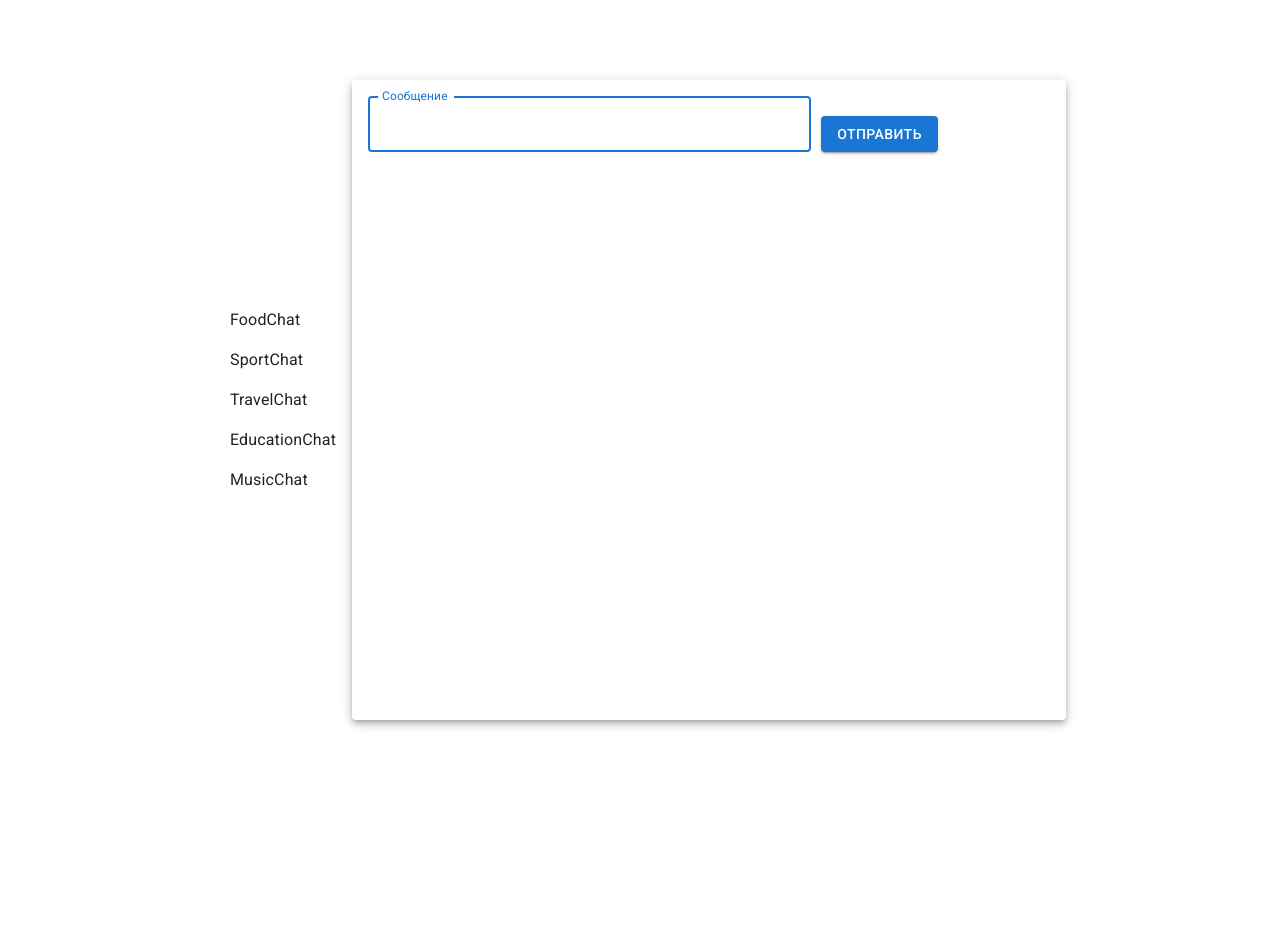
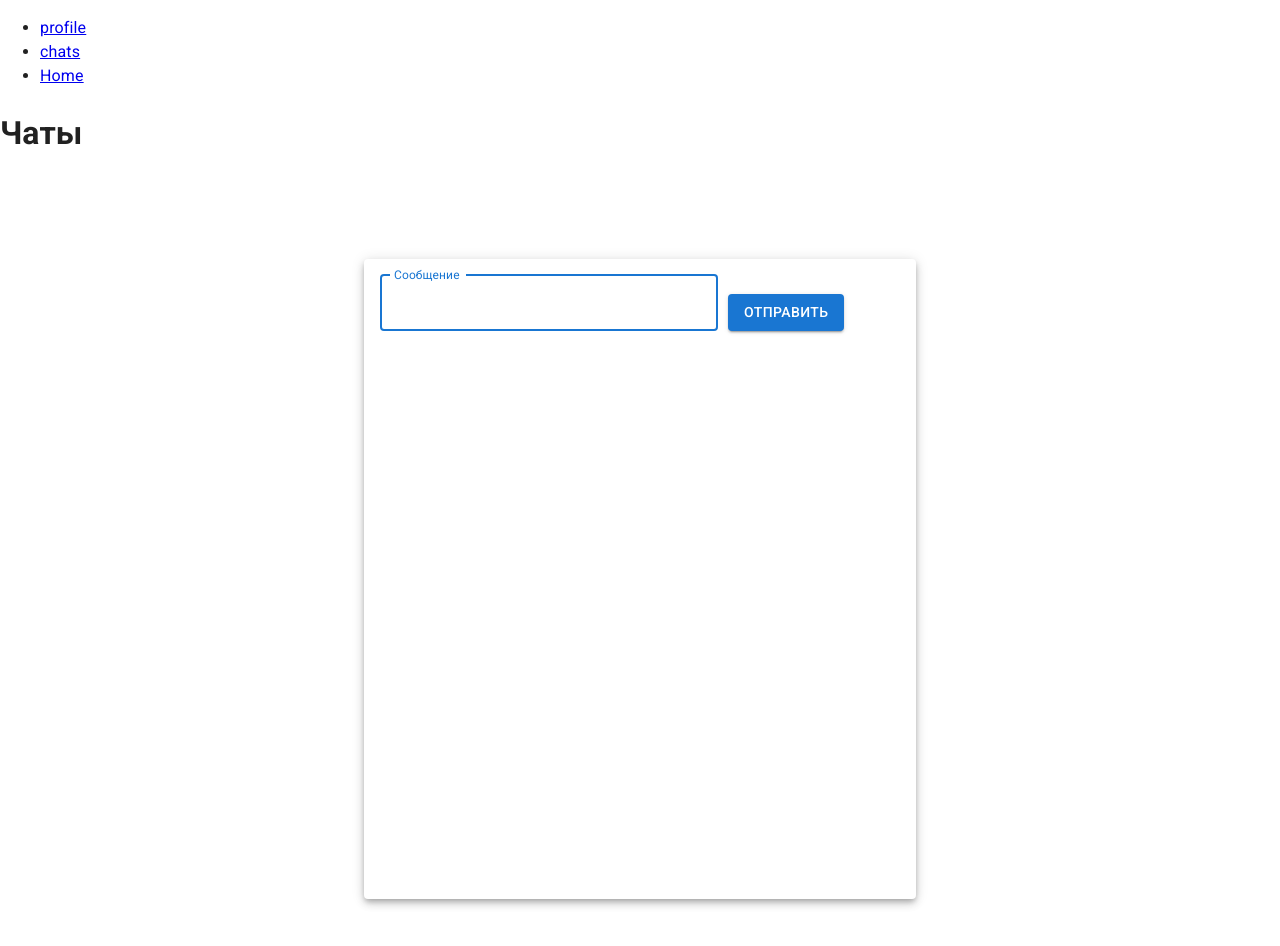
Before and after one commit to katrinCoder/ReactHW, a React (Create React App) app: page /chats in a window 1280 px wide. Shown: the top 946 px of the page. Before the commit the page ends 800 px from the top, so only its background shows below. Built offline with nearby package versions, Linux system fonts and the light colour scheme.

Commit message:
1. Установлен роутер
2. Добавлены пути к страницам
3. Разбросаны по компонентам страницы

```diff
--- a/package.json
+++ b/package.json
@@ -15,6 +15,7 @@
     "nanoid": "^3.3.1",
     "react": "^17.0.2",
     "react-dom": "^17.0.2",
+    "react-router-dom": "^6.2.2",
     "react-scripts": "5.0.0",
     "react-window": "^1.8.6",
     "styled-components": "^5.3.3",
--- a/src/App.js
+++ b/src/App.js
@@ -1,144 +1,36 @@
-import { useState, useEffect, useRef } from 'react'
-import { Container, Paper, Button, TextField, Box, List, ListItem, IconButton, ListItemAvatar, Avatar, ListItemText } from '@mui/material'
-import CommentIcon from '@mui/icons-material/Comment'
-import { nanoid } from 'nanoid'
+import { BrowserRouter as Router, Route, Routes, Link } from 'react-router-dom'
+import { Home, Profile, Chats } from './routes'
 
 function App() {
-  const textInput = useRef(null);
-
-  const chatList = [
-    {
-      name: 'FoodChat',
-      id: nanoid()
-    },
-    {
-      name: 'SportChat',
-      id: nanoid()
-    },
-    {
-      name: 'TravelChat',
-      id: nanoid()
-    },
-    {
-      name: 'EducationChat',
-      id: nanoid()
-    },
-    {
-      name: 'MusicChat',
-      id: nanoid()
-    }
-  ]
-
-  const [messagelist, setMessageList] = useState([])
-  const [input, setInput] = useState('')
-
-  const addMessage = (author, text) => {
-    const newMessageList = [...messagelist]
-    const newMessage = {
-      author,
-      text,
-    }
-    newMessage.id = nanoid()
-    newMessageList.push(newMessage)
-    setMessageList(newMessageList)
-  }
-
-  const eventChangeMessage = (event) => {
-    setInput(event.target.value)
-  }
-
-  const eventButtonSubmit = (event) => {
-    event.preventDefault()
-    if (input === '') return
-    addMessage('user', input)
-    setInput('')
-  }
-
-  useEffect(() => {
-    if (messagelist.length === 0) return
-
-    const lastMessage = messagelist[messagelist.length - 1]
-    const timerBot = lastMessage.author !== 'bot' ? setTimeout(() => {addMessage('bot','Привет!')}, 1500) : ''
-
-    return () => {
-      clearTimeout(timerBot)
-  }
-  // eslint-disable-next-line react-hooks/exhaustive-deps
-  }, [messagelist])
-
-  useEffect(() => {
-    textInput.current.focus()
-  })
 
   return (
-    <Container maxWidth="md" className="App"
-      sx={{
-        display: 'flex',
-        alignItems: 'center',
-        height: '100vh'
-      }}
-    >
-      <List>
-        {
-          chatList.map((chat) => (
-            <ListItem key={chat.id}>
-              {chat.name}
-            </ListItem>
-          ))
-        }
-      </List>
-      <Paper
-        sx={{
-          display: 'flex',
-          flexDirection: 'column',
-          justifyContent: 'space-between',
-          padding: 2,
-          height: '80vh',
-          width: '100%'
-        }}
-        elevation={5}
-      >
-        <Box component={'form'} onSubmit={eventButtonSubmit}>
-          <TextField
-            sx={{ width: '65%' }}
-            onChange={eventChangeMessage}
-            value={input}
-            inputRef={textInput}
-            type='text'
-            id='outlined-textarea'
-            label='Сообщение'
-            placeholder='Введите сообщение:'
-            multiline
-          />
-          <Button sx={{ verticalAlign: 'bottom', marginLeft: '10px' }} type='submit' variant="contained">Отправить</Button>
-        </Box>
-        <List sx={{
-            height: '90%',
-            itemSize: '10',
-            overflow: 'auto'
-          }}
-        >
-          {
-            messagelist.map((message) => (
-              <ListItem key={message.id}
-                disableGutters
-                secondaryAction={
-                  <IconButton>
-                    <CommentIcon />
-                  </IconButton>
-                }>
+    <Router>
+      <header>
+       <ul>
+         <li>
+           <Link to="/profile">profile</Link>
+         </li>
 
-                <ListItemAvatar>
-                  <Avatar sx={{ bgcolor: `#eeb${message.author.charCodeAt(0)}` }}>{message.author}</Avatar>
-                </ListItemAvatar>
-                <ListItemText id={message.id} primary={message.text} />
-              </ListItem>
-            ))
-          }
-        </List>
-      </Paper>
-    </Container>
-  );
+         <li>
+           <Link to="/chats">chats</Link>
+         </li>
+
+         <li>
+           <Link to="/">Home</Link>
+         </li>
+       </ul>
+     </header>
+      <Routes>
+        <Route exact path="/" element={<Home/>}/>
+        <Route path="/profile" element={<Profile/>}/>
+        <Route exact path="/chats" element={<Chats/>}/>
+        <Route path='*' element={<Home/>}/>
+      </Routes>
+   </Router>
+  )
+  // return (
+
+  // )
 }
 
 export default App;
--- /dev/null
+++ b/src/components/chat/chat.js
@@ -0,0 +1,113 @@
+import { useRef, useState, useEffect } from 'react'
+import { Container, Paper, Button, TextField, Box, List, ListItem, IconButton, ListItemAvatar, Avatar, ListItemText } from '@mui/material'
+import CommentIcon from '@mui/icons-material/Comment'
+import { nanoid } from 'nanoid'
+
+
+export const Chat = (props) => {
+
+    const textInput = useRef(null);
+    const [messagelist, setMessageList] = useState([])
+    const [input, setInput] = useState('')
+
+    const addMessage = (author, text) => {
+        const newMessageList = [...messagelist]
+        const newMessage = {
+        author,
+        text,
+        }
+        newMessage.id = nanoid()
+        newMessageList.push(newMessage)
+        setMessageList(newMessageList)
+    }
+
+    const eventChangeMessage = (event) => {
+        setInput(event.target.value)
+    }
+
+    const eventButtonSubmit = (event) => {
+        event.preventDefault()
+        if (input === '') return
+        addMessage('user', input)
+        setInput('')
+    }
+
+    useEffect(() => {
+        if (messagelist.length === 0) return
+
+        const lastMessage = messagelist[messagelist.length - 1]
+        const timerBot = lastMessage.author !== 'bot' ? setTimeout(() => {addMessage('bot','Привет!')}, 1500) : ''
+
+        return () => {
+        clearTimeout(timerBot)
+    }
+    // eslint-disable-next-line react-hooks/exhaustive-deps
+    }, [messagelist])
+
+    useEffect(() => {
+        textInput.current.focus()
+    })
+
+    return (
+        <Container maxWidth="sm" className="App"
+            sx={{
+                display: 'flex',
+                alignItems: 'center',
+                height: '100vh'
+            }}
+        >
+            <Paper
+                sx={{
+                display: 'flex',
+                flexDirection: 'column',
+                justifyContent: 'space-between',
+                padding: 2,
+                height: '80vh',
+                width: '100%'
+                }}
+                elevation={5}
+            >
+                <Box component={'form'} onSubmit={eventButtonSubmit}>
+                <TextField
+                    sx={{ width: '65%' }}
+                    onChange={eventChangeMessage}
+                    value={input}
+                    inputRef={textInput}
+                    type='text'
+                    id='outlined-textarea'
+                    label='Сообщение'
+                    placeholder='Введите сообщение:'
+                    multiline
+                />
+                <Button sx={{ verticalAlign: 'bottom', marginLeft: '10px' }} type='submit' variant="contained">Отправить</Button>
+                </Box>
+                <List sx={{
+                    height: '90%',
+                    itemSize: '10',
+                    overflow: 'auto'
+                }}
+                >
+                {
+                    messagelist.map((message) => (
+                    <ListItem key={message.id}
+                        disableGutters
+                        secondaryAction={
+                        <IconButton>
+                            <CommentIcon />
+                        </IconButton>
+                        }>
+
+                        <ListItemAvatar>
+                        <Avatar sx={{ bgcolor: `#eeb${message.author.charCodeAt(0)}` }}>{message.author}</Avatar>
+                        </ListItemAvatar>
+                        <ListItemText id={message.id} primary={message.text} />
+                    </ListItem>
+                    ))
+                }
+                </List>
+            </Paper>
+        </Container>
+    )
+}
+
+export default Chat
--- /dev/null
+++ b/src/components/chatList/chatList.js
@@ -0,0 +1,43 @@
+import { nanoid } from 'nanoid'
+import { List, ListItem } from '@mui/material'
+
+
+export const ChatList = () => {
+
+    const chatList = [
+        {
+          name: 'FoodChat',
+          id: nanoid()
+        },
+        {
+          name: 'SportChat',
+          id: nanoid()
+        },
+        {
+          name: 'TravelChat',
+          id: nanoid()
+        },
+        {
+          name: 'EducationChat',
+          id: nanoid()
+        },
+        {
+          name: 'MusicChat',
+          id: nanoid()
+        }
+      ]
+
+    return (
+        <List>
+        {
+          chatList.map((chat) => (
+            <ListItem key={chat.id}>
+              {chat.name}
+            </ListItem>
+          ))
+        }
+        </List>
+    )
+}
+
+export default ChatList
--- a/src/components/index.js
+++ b/src/components/index.js
@@ -1 +1,3 @@
-export * from './message/message'
+export * from './chat/chat'
+export * from './chatList/chatList'
+export * from './profile/profile'
--- /dev/null
+++ b/src/components/profile/profile.js
@@ -0,0 +1,7 @@
+
+export const Profile = () => {
+
+    return <div><h1>Профиль</h1></div>
+}
+
+export default Profile
--- /dev/null
+++ b/src/routes/chats/chats.js
@@ -0,0 +1,16 @@
+import { Chat, ChatList } from '../../components'
+
+export const Chats = () => {
+
+    return (
+    <>
+        <h1>
+            Чаты
+        </h1>
+
+        <Chat/>
+    </>
+    )
+}
+
+export default Chats
--- /dev/null
+++ b/src/routes/home/home.js
@@ -0,0 +1,13 @@
+
+export const Home = () => {
+
+    return (
+    <div>
+        <h1>
+            Home
+        </h1>
+    </div>
+    )
+}
+
+export default Home
--- /dev/null
+++ b/src/routes/index.js
@@ -0,0 +1,3 @@
+export * from './chats/chats'
+export * from './home/home'
+export * from './profile/profile'
--- /dev/null
+++ b/src/routes/profile/profile.js
@@ -0,0 +1,13 @@
+
+export const Profile = () => {
+
+    return (
+    <div>
+        <h1>
+            Профиль
+        </h1>
+    </div>
+    )
+}
+
+export default Profile
```
Also changed, not shown: 1 other file (tests, documents, lock files or other folders).
